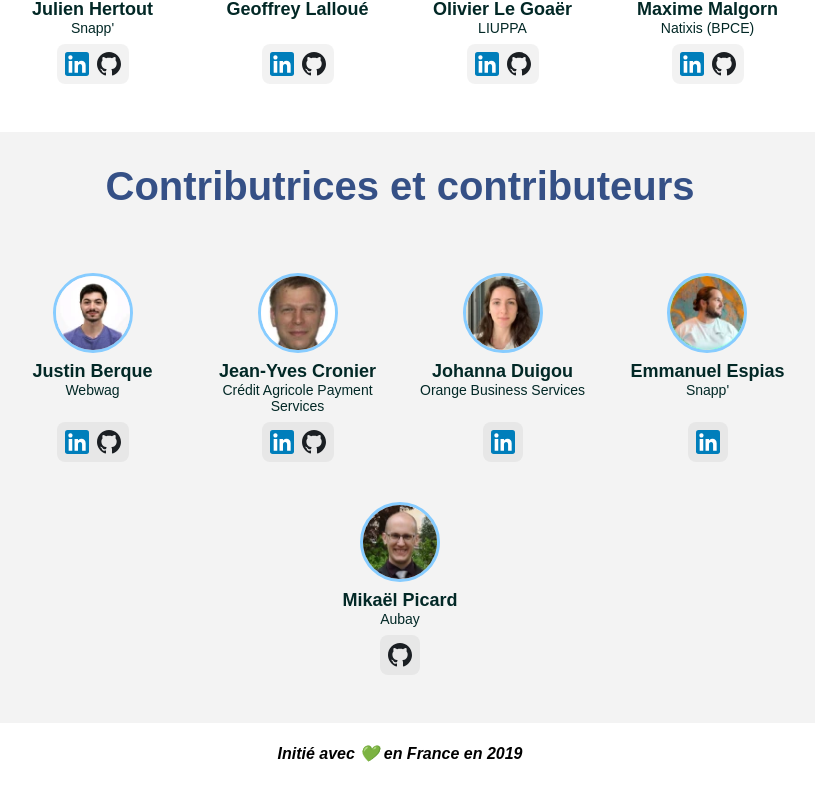
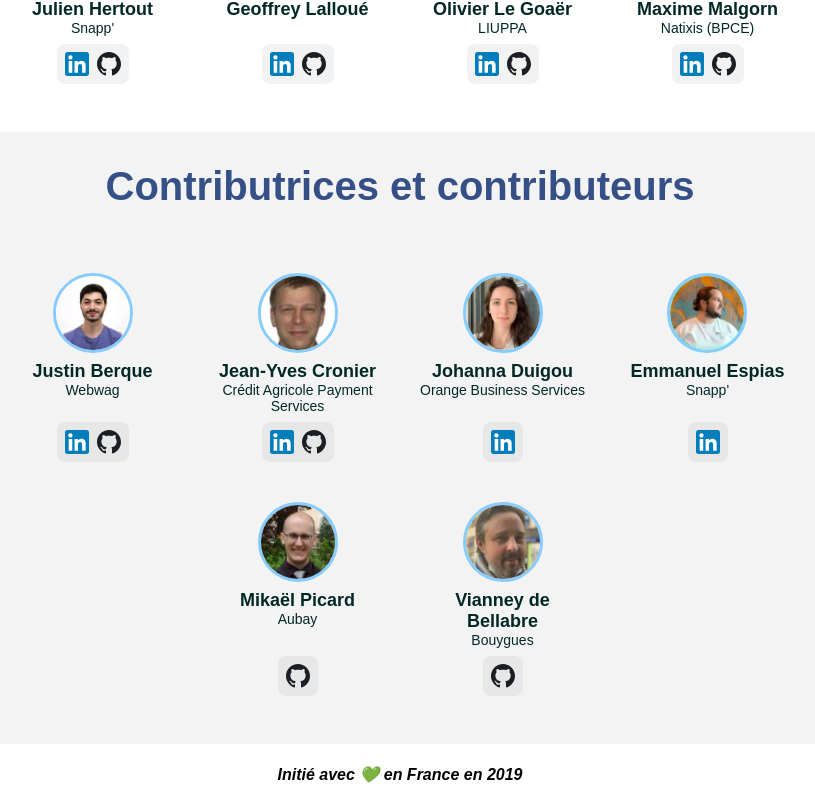
Before and after one commit to green-code-initiative/ecoCode-website, a Vue app: page /#/collectif/membres in a window 1280 px wide. Shown: the part 721-1525 px from the top of the page, without its empty margins (240-1055 px from the left). Before the commit the page ends 1504 px from the top, so only its background shows below. Built offline with nearby package versions, Linux system fonts and the light colour scheme.

Commit message:
Add Vianney and Capgemini (#23)

```diff
--- a/src/assets/data/contributors.json
+++ b/src/assets/data/contributors.json
@@ -40,5 +40,13 @@
     "links": {
       "github": "MP-Aubay"
     }
+  },
+  {
+    "name": "Vianney de Bellabre",
+    "company": "Bouygues",
+    "profile": "vianney_de_bellabre.webp",
+    "links": {
+      "github": "Djoums"
+    }
   }
 ]
--- a/src/assets/data/partner-organizations.json
+++ b/src/assets/data/partner-organizations.json
@@ -81,5 +81,11 @@
     "width": 160,
     "height": 66,
     "featured": 5
+  },
+  {
+    "img": "capgemini.svg",
+    "name": "Capgemini",
+    "width": 171,
+    "height": 38
   }
 ]
--- a/src/components/collective/Member.vue
+++ b/src/components/collective/Member.vue
@@ -44,6 +44,7 @@ const links = Object.entries(linkTypes)
   display: flex;
   flex-direction: column;
   align-items: center;
+  text-align: center;
 }
 
 img {
```
Also changed, not shown: public/img/organizations/capgemini.svg (added), public/img/profil/vianney_de_bellabre.webp (added).
